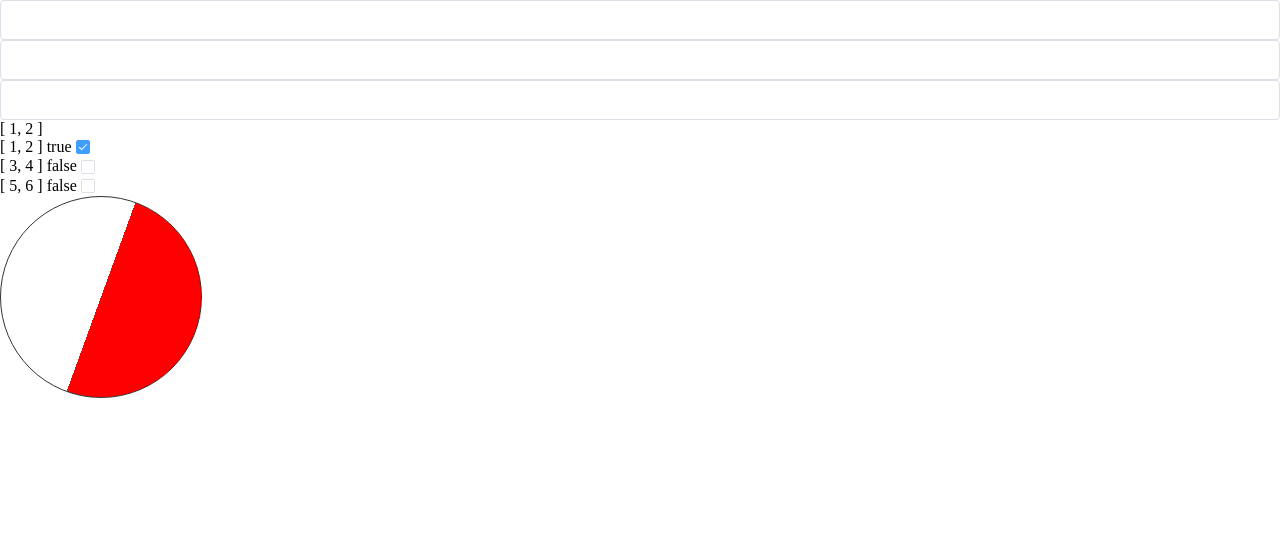
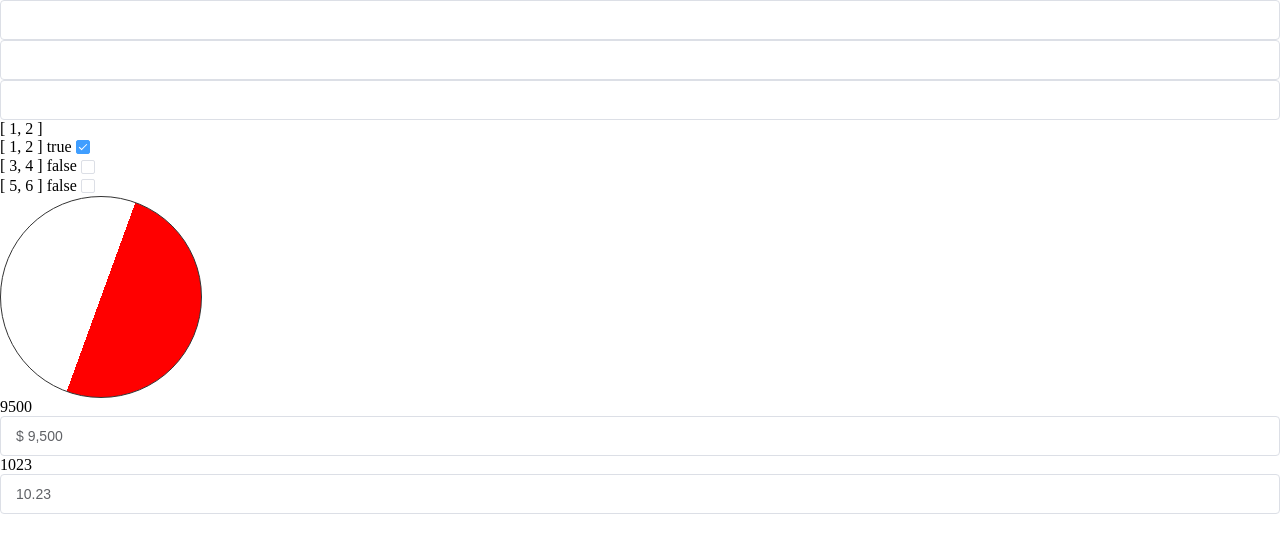
Before and after one commit to cieme/vue2.6.6, a Vue app: page /#/ in a window 1280 px wide. Shown: the top 552 px of the page. Built offline with nearby package versions, Linux system fonts and the light colour scheme.

Commit message:
input formatter 格式化

```diff
--- /dev/null
+++ b/src/components/index.js
@@ -0,0 +1,62 @@
+// Keep input cursor in the correct position when we use formatter.
+export function useCursor(input) {
+  let selectionRef = {
+    selectionStart: 0,
+    selectionEnd: 0,
+    value: "",
+    beforeTxt: "",
+    afterTxt: "",
+  };
+
+  function recordCursor() {
+    if (input == undefined) return;
+
+    const { selectionStart, selectionEnd, value } = input;
+
+    if (selectionStart == null || selectionEnd == null) return;
+
+    const beforeTxt = value.slice(0, Math.max(0, selectionStart));
+    const afterTxt = value.slice(Math.max(0, selectionEnd));
+
+    selectionRef = {
+      selectionStart,
+      selectionEnd,
+      value,
+      beforeTxt,
+      afterTxt,
+    };
+  }
+  function setCursor() {
+    if (input == undefined || selectionRef == undefined) return;
+
+    const { value } = input;
+    const { beforeTxt, afterTxt, selectionStart } = selectionRef;
+
+    if (
+      beforeTxt == undefined ||
+      afterTxt == undefined ||
+      selectionStart == undefined
+    )
+      return;
+
+    let startPos = value.length;
+
+    if (value.endsWith(afterTxt)) {
+      console.log("end");
+      startPos = value.length - afterTxt.length;
+    } else if (value.startsWith(beforeTxt)) {
+      console.log("start");
+      startPos = beforeTxt.length;
+    } else {
+      const beforeLastChar = beforeTxt[selectionStart - 1];
+      const newIndex = value.indexOf(beforeLastChar, selectionStart - 1);
+      if (newIndex !== -1) {
+        startPos = newIndex + 1;
+      }
+    }
+
+    input.setSelectionRange(startPos, startPos);
+  }
+
+  return [recordCursor, setCursor];
+}
--- /dev/null
+++ b/src/components/inputPercentage.vue
@@ -0,0 +1,78 @@
+<template>
+  <div>
+    <el-input ref="refInput" :value="value" @input="inputHandle" />
+  </div>
+</template>
+<script>
+import { useCursor } from "./index";
+
+export default {
+  name: "InputPercentage",
+  model: {
+    prop: "value",
+    event: "input",
+  },
+  props: {
+    value: {
+      type: String,
+      default: "0",
+    },
+    formatter: {
+      type: Function,
+      default: undefined,
+    },
+    parser: {
+      type: Function,
+      default: undefined,
+    },
+  },
+
+  data() {
+    return {
+      input: null,
+      recordCursor: null,
+      setCursor: null,
+    };
+  },
+  computed: {},
+  watch: {
+    value() {
+      this.setNativeValue();
+    },
+  },
+  mounted() {
+    this.input = this.$refs.refInput.$refs.input;
+    const [recordCursor, setCursor] = useCursor(this.input);
+    this.recordCursor = recordCursor;
+    this.setCursor = setCursor;
+    this.setNativeValue();
+  },
+  methods: {
+    async inputHandle(event) {
+      this.recordCursor();
+      let parseValue = event;
+      if (this.formatter) {
+        parseValue = this.parser ? this.parser(event) : event;
+      }
+      if (this.input.value === this.value) {
+        this.setNativeValue();
+        return;
+      }
+      this.$emit("input", parseValue);
+
+      await this.$nextTick();
+      await this.$nextTick();
+      this.setNativeValue();
+      this.setCursor();
+    },
+    setNativeValue() {
+      const formatterValue = this.formatter
+        ? this.formatter(this.value)
+        : this.value;
+      if (!this.input || this.input.value === formatterValue) return;
+      console.log(formatterValue);
+      this.input.value = formatterValue;
+    },
+  },
+};
+</script>
--- a/src/views/HomeView.vue
+++ b/src/views/HomeView.vue
@@ -16,6 +16,18 @@
     />
 
     <div class="box1"></div>
+    {{ value }}
+    <InputPercentage
+      v-model="value"
+      :formatter="(value) => `$ ${value}`.replace(/\B(?=(\d{3})+(?!\d))/g, ',')"
+      :parser="(value) => value.replace(/\$\s?|(,*)/g, '')"
+    />
+    {{ value2 }}
+    <InputPercentage
+      v-model="value2"
+      :formatter="formatter"
+      :parser="parser1"
+    />
   </div>
 </template>
 
@@ -24,6 +36,7 @@ import InputInterval from "@/components/InputInterval.vue";
 import EditInteger from "@/components/EditInteger.vue";
 import EditReal from "@/components/EditReal.vue";
 import ExtendsCheckBox from "@/components/ExtendsCheckBox.vue";
+import InputPercentage from "@/components/inputPercentage.vue";
 
 export default {
   name: "HomeView",
@@ -32,6 +45,7 @@ export default {
     EditInteger,
     EditReal,
     ExtendsCheckBox,
+    InputPercentage,
   },
   data() {
     return {
@@ -44,10 +58,37 @@ export default {
         { label: "复选框 C", value: [5, 6] },
       ],
       checkList: [1, 2],
+      value: "9500",
+      value2: "1023",
     };
   },
 
-  methods: {},
+  methods: {
+    formatter1(value) {
+      const index = value.length - 2;
+      const newValue = value.replaceAll(".", "");
+      if (index > 0) {
+        return newValue.slice(0, index) + "." + newValue.slice(index);
+      }
+      return value;
+    },
+    parser1(value) {
+      return value.replaceAll(".", "");
+    },
+    formatter(value) {
+      const index = value.length - 2;
+      const reg = new RegExp(/\./, "g");
+      const newValue = value.replace(reg, "");
+      if (index > 0) {
+        return newValue.slice(0, index) + "." + newValue.slice(index);
+      }
+      return value;
+    },
+    parser(value) {
+      const reg = new RegExp(/\./, "g");
+      return value.replace(reg, "");
+    },
+  },
 };
 </script>
 <style lang="scss" scoped>
```
